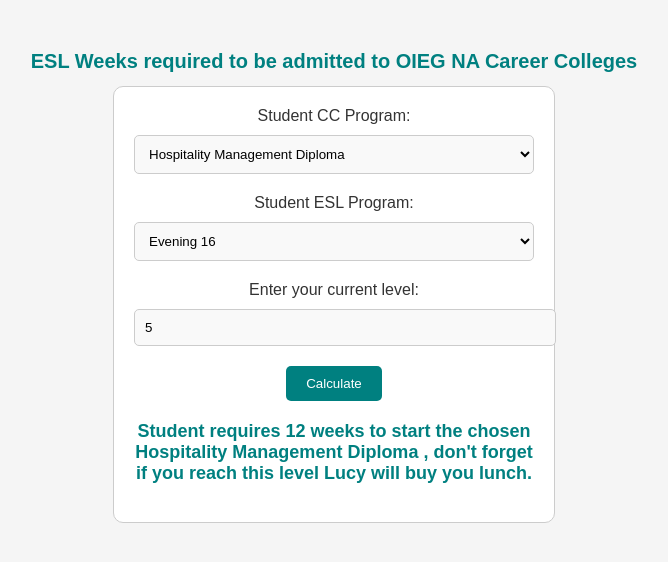
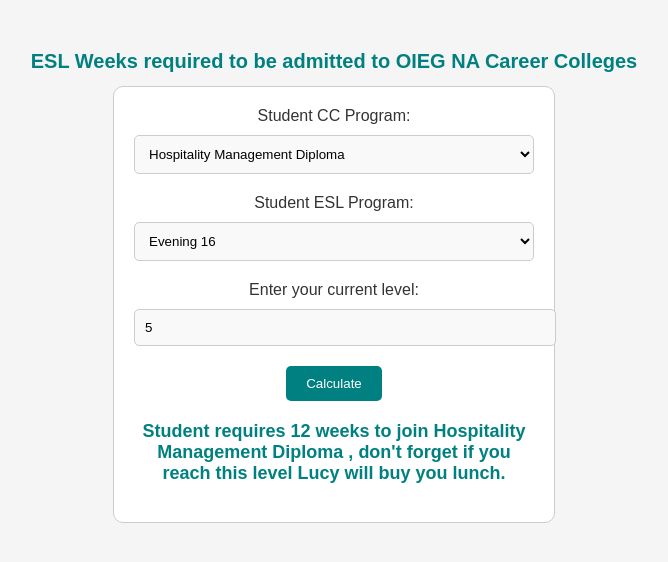
Before and after one commit to salnashef/quotecal, a plain HTML site: page weeks.html in a window 1280 px wide. Both pictures are taken after typing "5" into the empty fields and a click on the button "Calculate". Shown: the whole page, without its empty margins (306-974 px from the left). Drawn offline with Linux system fonts and the light colour scheme.

Commit message:
Update weeks.html

```diff
--- a/weeks.html
+++ b/weeks.html
@@ -142,7 +142,7 @@
                 weeksRequired += levelsTable[i][getEslProgramIndex(eslProgram)];
             }
 
-            document.getElementById("result").innerText = "Student requires " + weeksRequired + " weeks to start the chosen " + ccProgram +" , don't forget if you reach this level Lucy will buy you lunch.";
+            document.getElementById("result").innerText = "Student requires " + weeksRequired + " weeks to join " + ccProgram +" , don't forget if you reach this level Lucy will buy you lunch.";
         }
 
         function getEslProgramIndex(eslProgram) {
```
